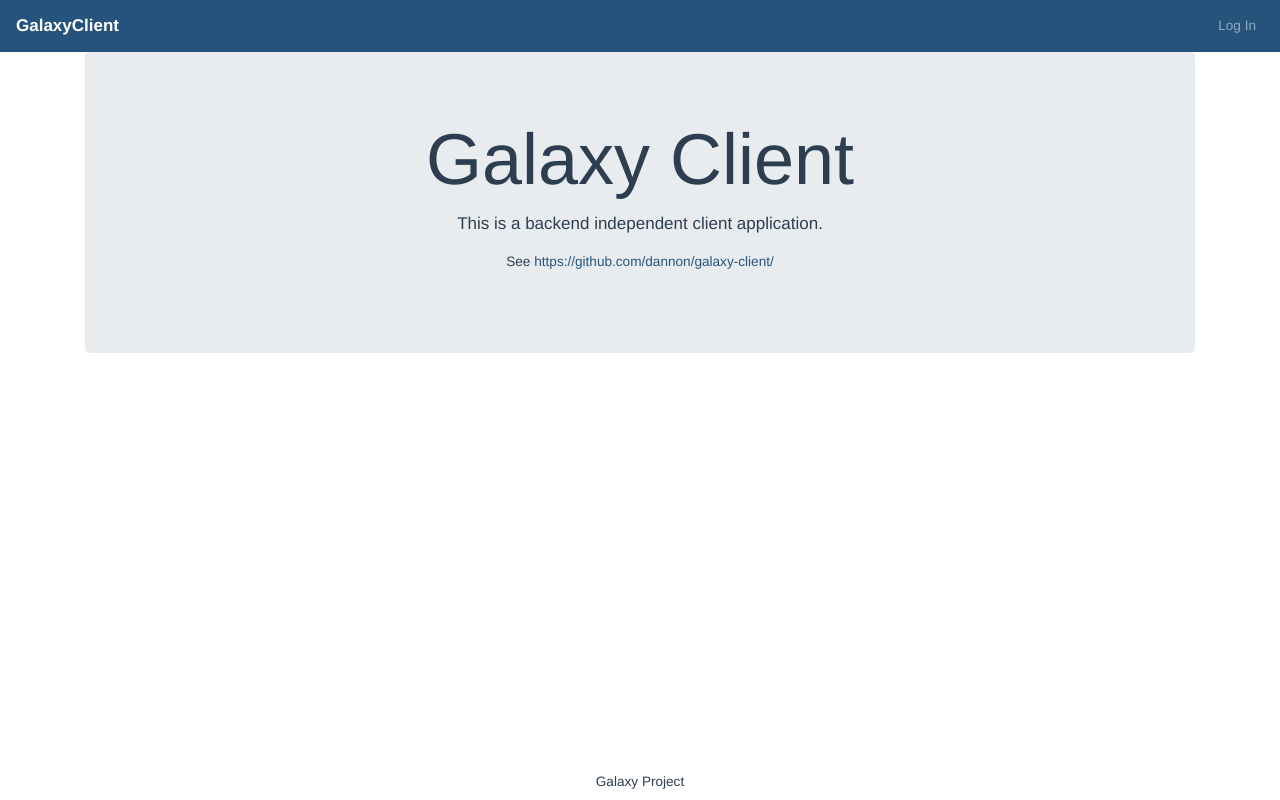
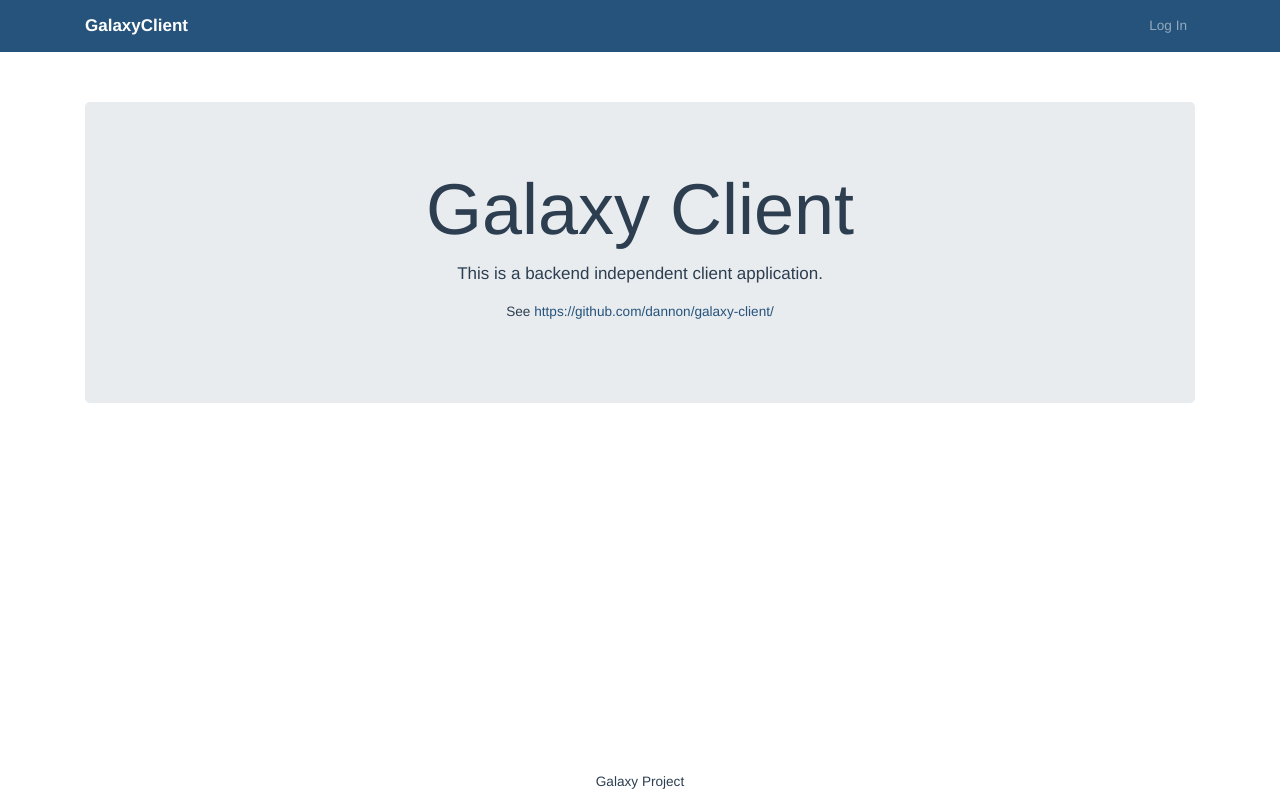
Before and after one commit to dannon/galaxy-client, a Vue app: page / in a window 1280 px wide. Built offline with nearby package versions, Linux system fonts and the light colour scheme.

Commit message:
More navbar tweaks.

```diff
--- a/src/App.vue
+++ b/src/App.vue
@@ -31,14 +31,12 @@ export default {
 .content-body {
     height: 80vh;
     min-height: 400px;
+    padding-top: 50px;
+}
+.router-link-exact-active {
+    font-weight: 600;
 }
 .footer {
     margin-bottom: 1rem;
 }
-.router-link-exact-active {
-    font-weight: 600;
-}
-.navbar {
-    width: 100%;
-}
 </style>
--- a/src/components/Navbar.vue
+++ b/src/components/Navbar.vue
@@ -1,10 +1,9 @@
 <template>
     <header>
         <b-navbar toggleable="lg" type="dark" variant="primary">
+            <div class="container">
                 <b-navbar-brand to="/">GalaxyClient</b-navbar-brand>
-
                 <b-navbar-toggle target="nav-collapse"></b-navbar-toggle>
-
                 <b-collapse id="nav-collapse" is-nav>
                     <b-navbar-nav class="ml-auto">
                         <b-nav-item-dropdown v-if="this.$store.state.isAuthenticated" right>
@@ -17,6 +16,7 @@
                         <b-nav-item v-else to="/login">Log In</b-nav-item>
                     </b-navbar-nav>
                 </b-collapse>
+            </div>
         </b-navbar>
     </header>
 </template>
@@ -29,3 +29,8 @@ export default {
     },
 };
 </script>
+<style scoped>
+.navbar {
+    /*height: 80px;*/
+}
+</style>
```
Lines whose indentation alone changed are shown as unchanged.
